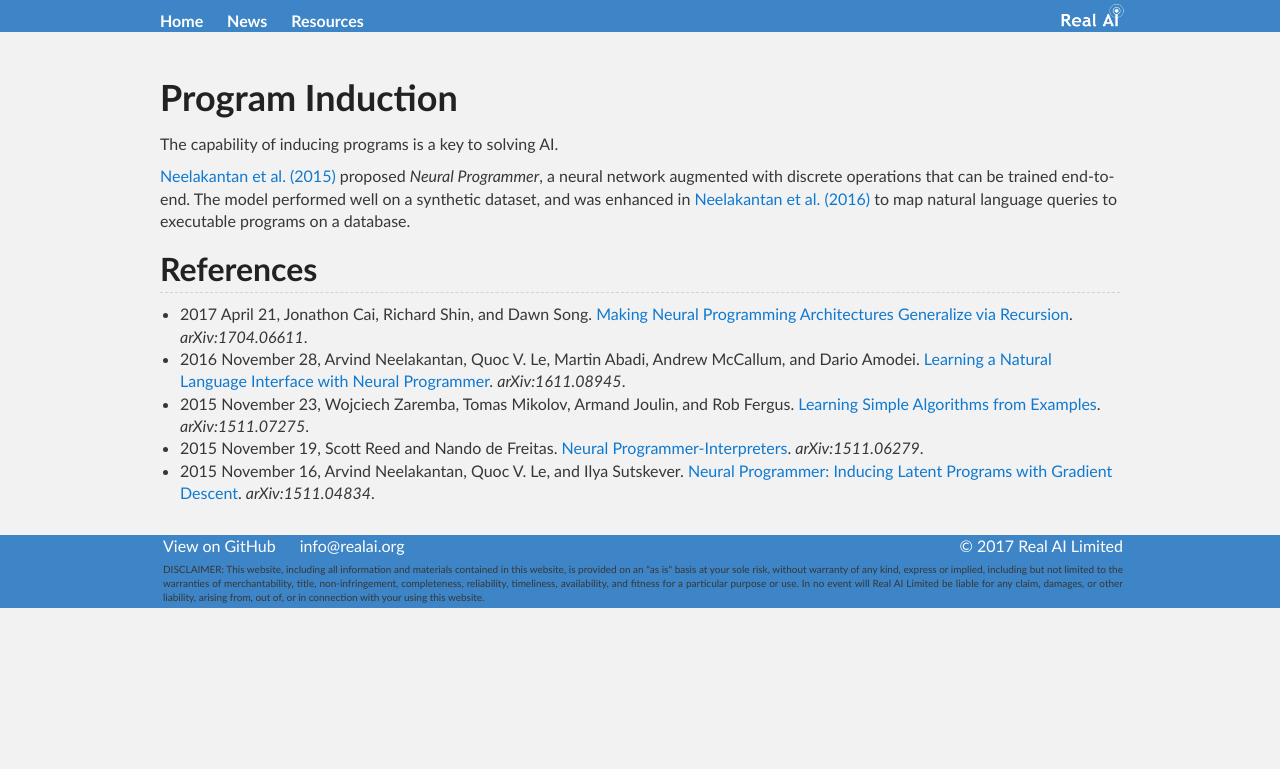
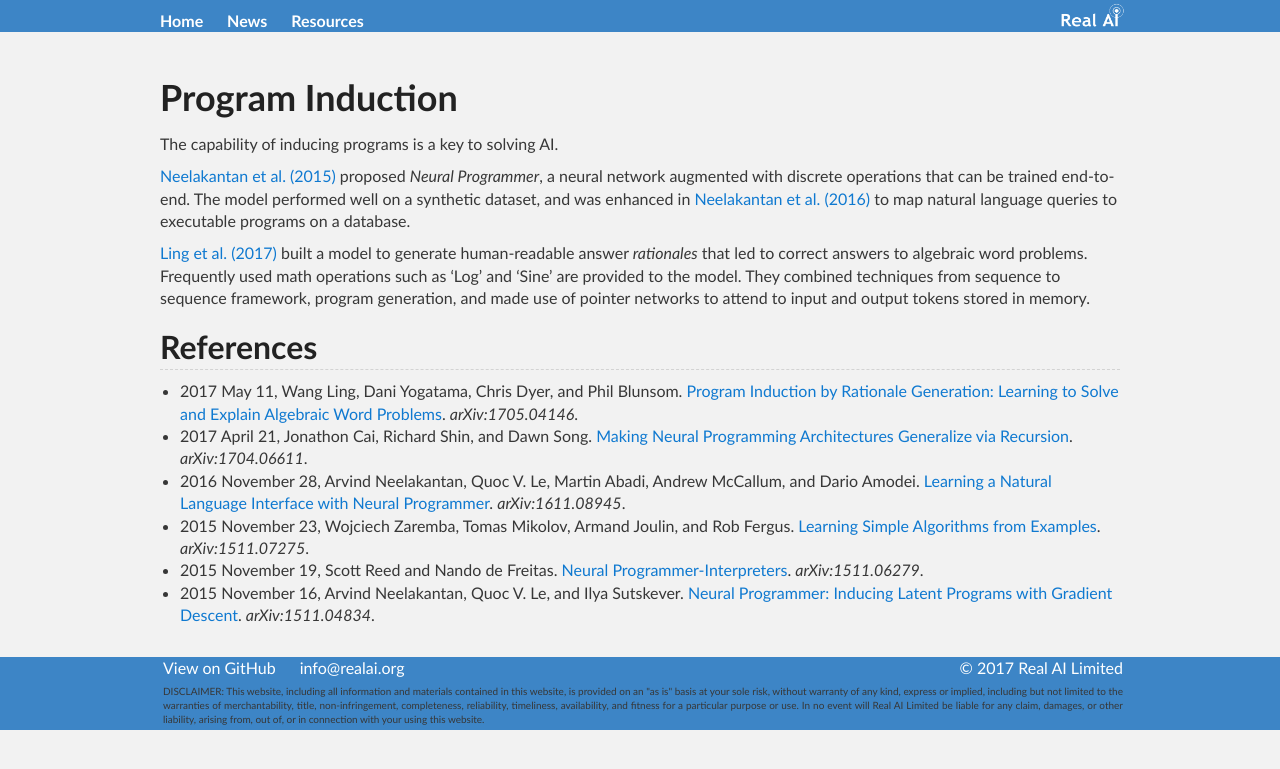
Before and after one commit to Tonywuhk/realai.org, a Jekyll site: the page built from program-induction.md, in a window 1280 px wide. Shown: the top 769 px of the page. Built offline with Jekyll 4.4.1, drawn with Linux system fonts in a browser that asks for light colours; our own code applies the rules of GitHub Pages for plain Markdown files; comment, search, counter and statistics services are not loaded; the repository's description, which GitHub fills in, is left out.

Commit message:
Update program-induction.md

```diff
--- a/program-induction.md
+++ b/program-induction.md
@@ -7,8 +7,11 @@ The capability of inducing programs is a key to solving AI.
 
 [Neelakantan et al. (2015)](https://arxiv.org/abs/1511.04834) proposed *Neural Programmer*, a neural network augmented with discrete operations that can be trained end-to-end. The model performed well on a synthetic dataset, and was enhanced in [Neelakantan et al. (2016)](https://arxiv.org/abs/1611.08945) to map natural language queries to executable programs on a database.
 
+[Ling et al. (2017)](https://arxiv.org/abs/1705.04146) built a model to generate human-readable answer *rationales* that led to correct answers to algebraic word problems. Frequently used math operations such as 'Log' and 'Sine' are provided to the model. They combined techniques from sequence to sequence framework, program generation, and made use of pointer networks to attend to input and output tokens stored in memory.
+
 ## References
 
+* 2017 May 11, Wang Ling, Dani Yogatama, Chris Dyer, and Phil Blunsom. [Program Induction by Rationale Generation: Learning to Solve and Explain Algebraic Word Problems](https://arxiv.org/abs/1705.04146). *arXiv:1705.04146*.
 * 2017 April 21, Jonathon Cai, Richard Shin, and Dawn Song. [Making Neural Programming Architectures Generalize via Recursion](https://arxiv.org/abs/1704.06611). *arXiv:1704.06611*.
 * 2016 November 28, Arvind Neelakantan, Quoc V. Le, Martin Abadi, Andrew McCallum, and Dario Amodei. [Learning a Natural Language Interface with Neural Programmer](https://arxiv.org/abs/1611.08945). *arXiv:1611.08945*.
 * 2015 November 23, Wojciech Zaremba, Tomas Mikolov, Armand Joulin, and Rob Fergus. [Learning Simple Algorithms from Examples](https://arxiv.org/abs/1511.07275). *arXiv:1511.07275*.
```
